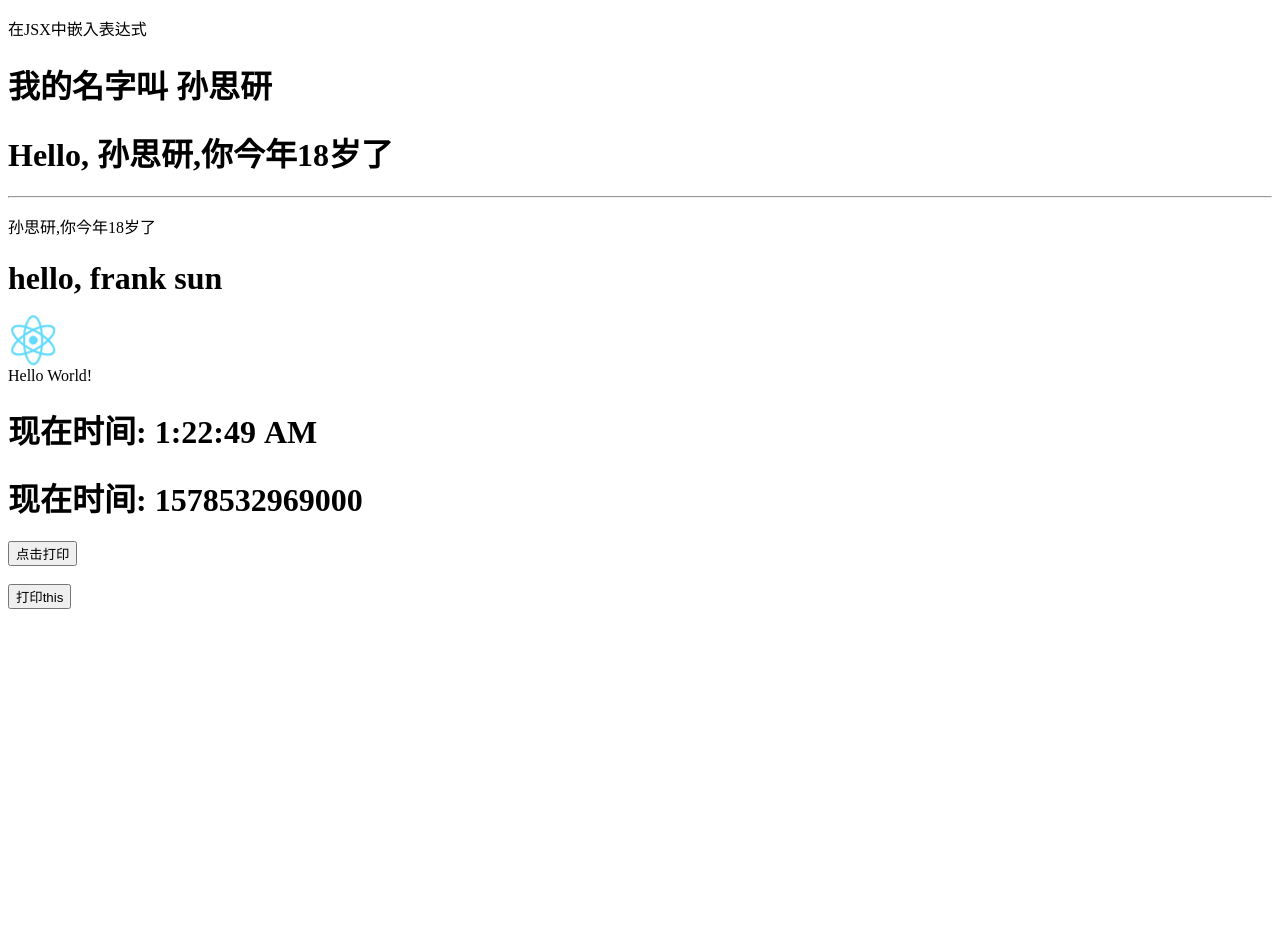
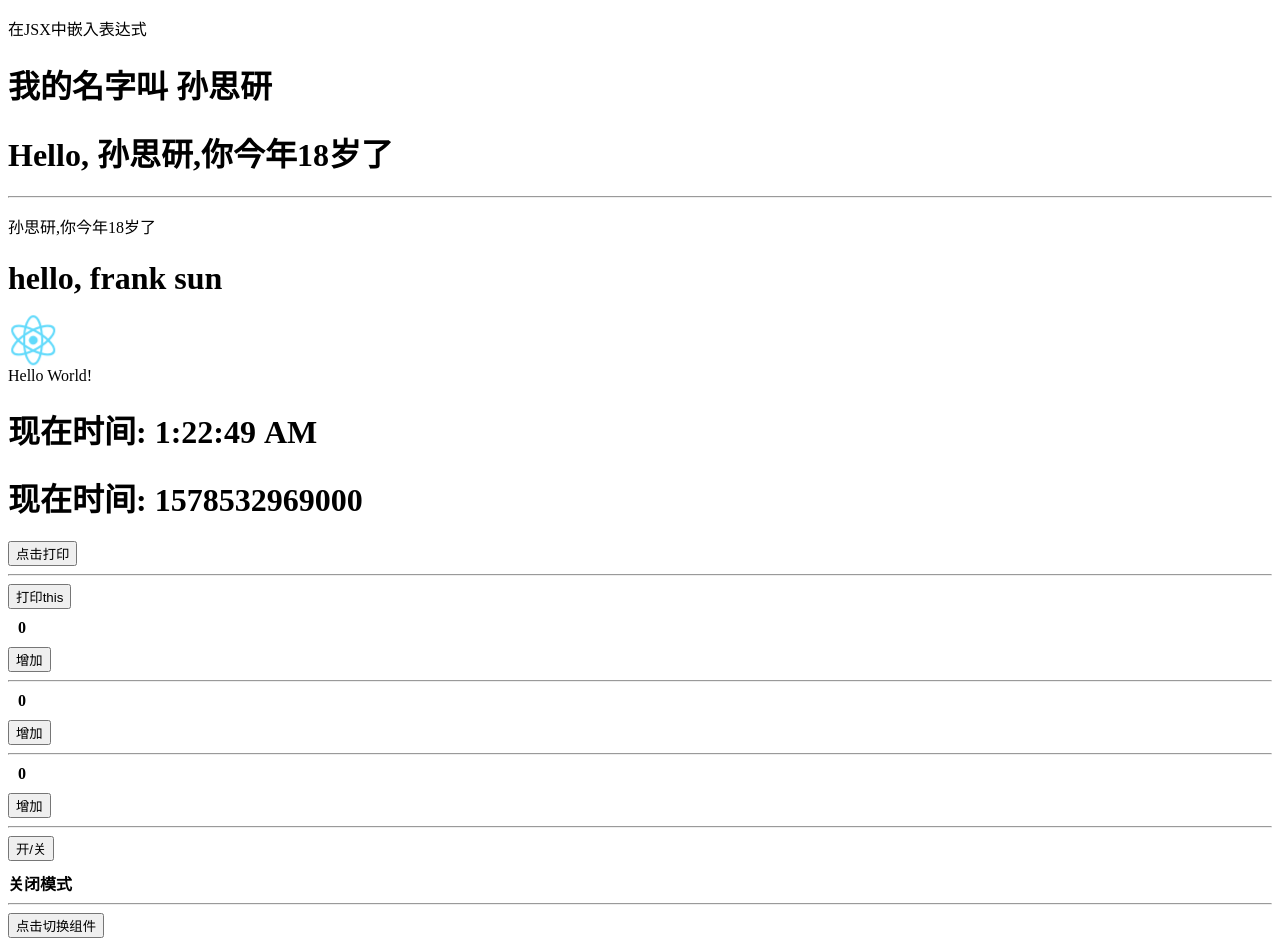
Before and after one commit to franksunhd/my-app, a React (Create React App) app: page / in a window 1280 px wide. Shown: the top 952 px of the page. Before the commit the page ends 800 px from the top, so only its background shows below. Built offline with nearby package versions, Linux system fonts and the light colour scheme; the HTML template or start-up script is replaced by a standard one.

Commit message:
state实现开关灯及条件渲染

```diff
--- a/src/App.css
+++ b/src/App.css
@@ -1,6 +1,27 @@
 .headImg {
     width: 50px;
     animation: rotate 2s linear infinite;
+}
+
+.numBox {
+    margin: 10px 0;
+    padding-left: 10px;
+    font-size: 16px;
+    font-weight: bold;
+}
+
+.a {
+    color: brown;
+    font-size: 16px;
+    font-weight: bold;
+    margin-top: 10px;
+}
+
+.b {
+    color: black;
+    font-size: 16px;
+    font-weight: bold;
+    margin-top: 10px;
 }
 
 @keyframes rotate {
--- a/src/App.js
+++ b/src/App.js
@@ -49,7 +49,6 @@ class Clock extends React.Component {
     // 打印函数
     handleClick() {
         console.log(this.state.date.getTime());
-        document.getElementById('btn').remove();
     }
 
     // 打印this指针
@@ -66,8 +65,99 @@ class Clock extends React.Component {
                 <h1>现在时间: <span>{this.state.date.getTime()}</span></h1>
 
                 <button onClick={this.handleClick}>点击打印</button>
-                <br/><br/>
+                <hr/>
                 <button onClick={() => this.clickBtn()}>打印this</button>
+            </div>
+        )
+    }
+}
+
+// 实现自增
+class ReactDOM extends React.Component {
+    // 构造函数
+    constructor(props) {
+        super(props);
+        this.state = {
+            num: 0
+        }
+    }
+
+    // 自增函数
+    add() {
+        this.setState({
+            num: this.state.num + 1
+        });
+    }
+
+    // 渲染函数
+    render() {
+        return (
+            <div>
+                <div className="numBox">{this.state.num}</div>
+                <button onClick={() => this.add()}>增加</button>
+                <hr/>
+            </div>
+        )
+    }
+}
+
+// 实现开关灯
+class Toggle extends React.Component {
+    // 构造函数
+    constructor(props) {
+        super(props);
+        this.state = {
+            isOpen: false, // 默认关灯
+        };
+        // 绑定this
+        this.handleClick = this.handleClick.bind(this);
+    }
+
+    // 函数改变状态
+    handleClick() {
+        this.setState(state => ({
+                isOpen: !state.isOpen
+            }
+        ));
+    }
+
+    render() {
+        return (
+            <div>
+                <button onClick={this.handleClick}>开/关</button>
+                <div className={this.state.isOpen ? 'a' : 'b'}>{this.state.isOpen ? '开启模式' : '关闭模式'}</div>
+                <hr/>
+            </div>
+        )
+    }
+}
+
+// 条件渲染
+class Greeting extends React.Component {
+    // 构造函数
+    constructor(props) {
+        super(props);
+        this.state = {
+            isTrue: false, // 默认加载组件
+        };
+        // 绑定this
+        this.handleClick = this.handleClick.bind(this);
+    }
+
+    handleClick() {
+        this.setState(state => ({
+                isTrue: !state.isTrue
+            }
+        ));
+    }
+
+    // 渲染函数
+    render() {
+        return (
+            <div>
+                <button onClick={this.handleClick}>点击切换组件</button>
+                <div>{getGreeting(this.state.isTrue ? {name: '张三', age: '20'} : null)}</div>
+                <hr/>
             </div>
         )
     }
@@ -84,19 +174,33 @@ function App() {
 
     return (
         <div className="App">
+            {/*在JSX中嵌入表达式*/}
             <p>在JSX中嵌入表达式</p>
             <h1>我的名字叫 {name}</h1>
 
+            {/*使用函数表达式*/}
             <h1>Hello, {formatUser(user)}</h1>
-
             <hr/>
 
             <p>{getGreeting(user)}</p>
             <div tabIndex="0">{getGreeting()}</div>
 
+            {/*使用表达式*/}
             <img className="headImg" src={user.head} alt=""/>
 
+            {/*点击按钮*/}
             <Clock/>
+
+            {/*使用类的方式构建组件*/}
+            <ReactDOM/>
+            <ReactDOM/>
+            <ReactDOM/>
+
+            {/*实现开关灯*/}
+            <Toggle/>
+
+            {/*条件渲染*/}
+            <Greeting/>
         </div>
     );
 }
```
